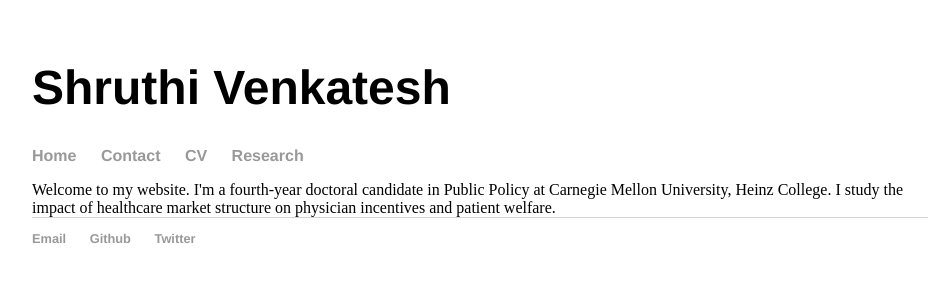
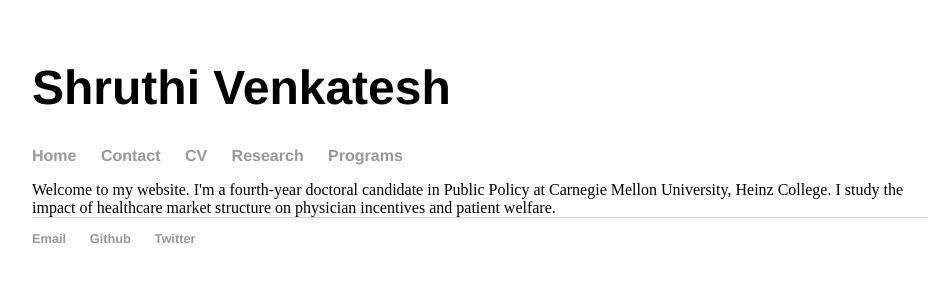
Before and after one commit to shruthi-venkatesh/shruthi-venkatesh.github.io, a Jekyll site: the page built from index.md, in a window 1280 px wide. Shown: the top 300 px of the page, without its empty margins (160-1094 px from the left). Built offline with Jekyll 4.4.1, drawn with Linux system fonts in a browser that asks for light colours; our own code applies the rules of GitHub Pages for plain Markdown files.

Commit message:
Update default.html

```diff
--- a/_layouts/default.html
+++ b/_layouts/default.html
@@ -13,6 +13,7 @@
 	        	<li><a href="/contact">Contact</a></li>
         		<li><a href="/shruthi_cv.pdf">CV</a></li>
 			<li><a href="/research">Research</a></li>
+			<li><a href="https://github.com/shruthi-venkatesh/">Programs</a></li>
     		</ul>
 		</nav>
 		<div class="container">
```
